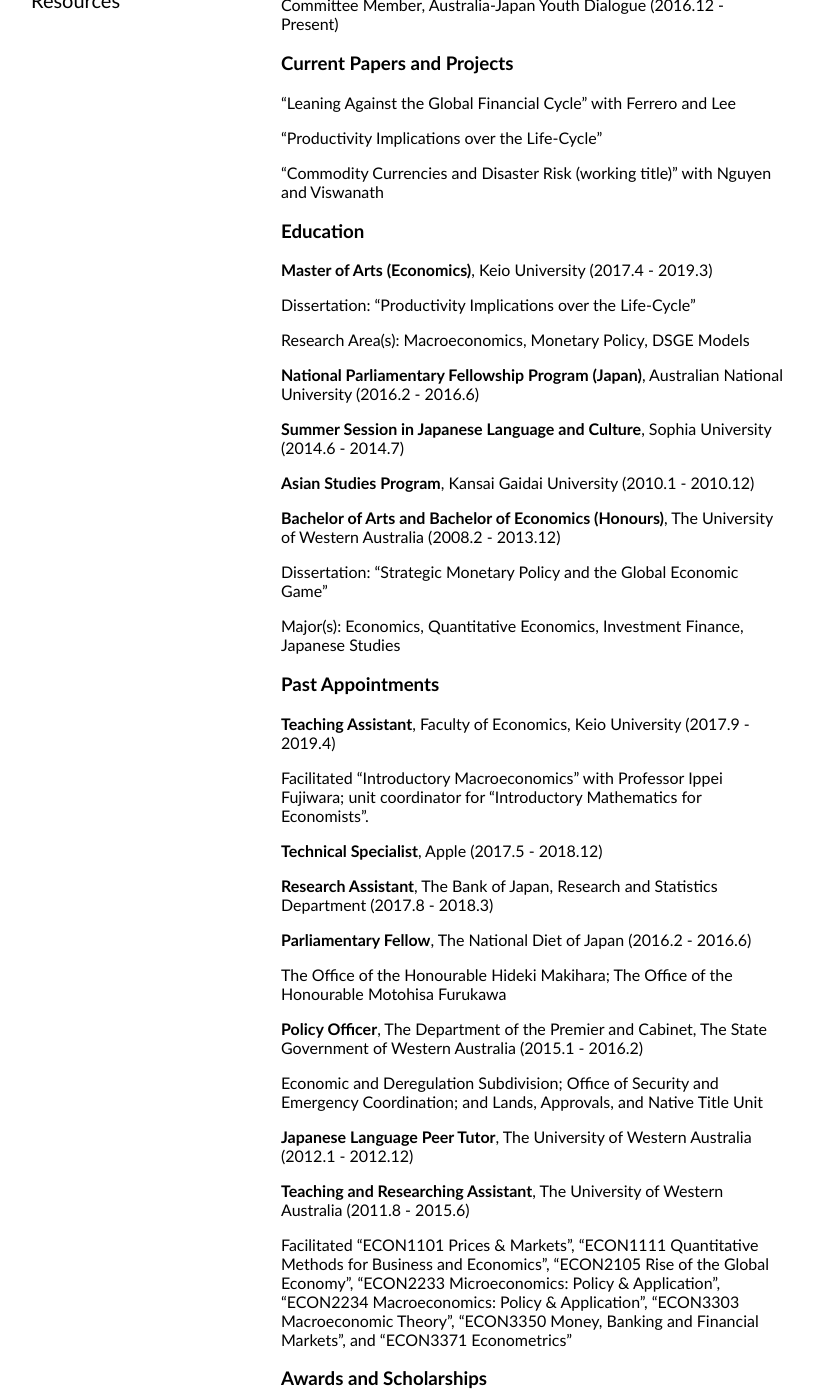
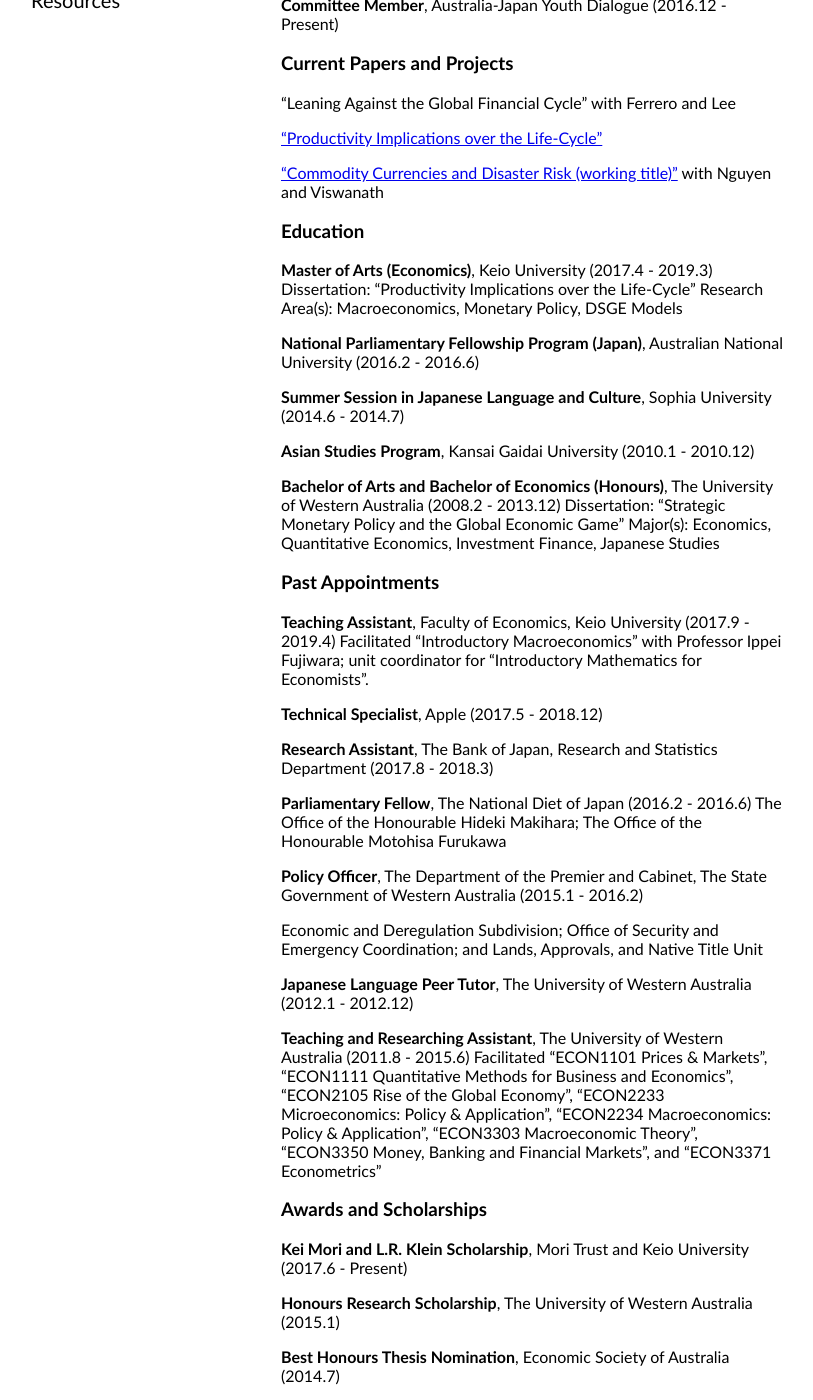
Before and after one commit to sharperlight/thehonourroll, a Jekyll site: the page built from htmlcv.md, in a window 1280 px wide and 1400 px high, scrolled down 379 px. Shown: the whole window, without its empty margins (233-1046 px from the left). Built offline with Jekyll 4.4.1, drawn with Linux system fonts in a browser that asks for light colours; our own code applies the rules of GitHub Pages for plain Markdown files; some of the changed lines change nothing that is shown.

Commit message:
Update 3
further formatting

```diff
--- a/htmlcv.md
+++ b/htmlcv.md
@@ -10,22 +10,20 @@ layout: other
 
 ### Current Extra Curricular Activities
 
-Committee Member, Australia-Japan Youth Dialogue (2016.12 - Present)
+**Committee Member**, Australia-Japan Youth Dialogue (2016.12 - Present)
 
 ### Current Papers and Projects
 
 “Leaning Against the Global Financial Cycle” with Ferrero and Lee
 
-"Productivity Implications over the Life-Cycle"
+["Productivity Implications over the Life-Cycle"](https://drive.google.com/open?id=1E1Yh-11jFemYWoKd5USTMCP4OXglM7ql)
 
-"Commodity Currencies and Disaster Risk (working title)" with Nguyen and Viswanath
+["Commodity Currencies and Disaster Risk (working title)"](https://drive.google.com/open?id=1X_UVCYTe10ZBDMINkCgloLgtJhEETmWq) with Nguyen and Viswanath
 
 
 ### Education
 **Master of Arts (Economics)**, Keio University (2017.4 - 2019.3)
-
 Dissertation: "Productivity Implications over the Life-Cycle"
-
 Research Area(s): Macroeconomics, Monetary Policy, DSGE Models
 
 **National Parliamentary Fellowship Program (Japan)**, Australian National University (2016.2 - 2016.6)
@@ -35,15 +33,12 @@ Research Area(s): Macroeconomics, Monetary Policy, DSGE Models
 **Asian Studies Program**, Kansai Gaidai University (2010.1 - 2010.12)
 
 **Bachelor of Arts and Bachelor of Economics (Honours)**, The University of Western Australia (2008.2 - 2013.12)
-
 Dissertation: "Strategic Monetary Policy and the Global Economic Game"
-
 Major(s): Economics, Quantitative Economics, Investment Finance, Japanese Studies
 
 ### Past Appointments
 
 **Teaching Assistant**, Faculty of Economics, Keio University (2017.9 - 2019.4)
-
 Facilitated "Introductory Macroeconomics" with Professor Ippei Fujiwara; unit coordinator for "Introductory Mathematics for Economists".
 
 **Technical Specialist**, Apple (2017.5 - 2018.12)
@@ -51,7 +46,6 @@ Facilitated "Introductory Macroeconomics" with Professor Ippei Fujiwara; unit co
 **Research Assistant**, The Bank of Japan, Research and Statistics Department (2017.8 - 2018.3)
 
 **Parliamentary Fellow**, The National Diet of Japan (2016.2 - 2016.6)
-
 The Office of the Honourable Hideki Makihara; The Office of the Honourable Motohisa Furukawa
 
 **Policy Officer**, The Department of the Premier and Cabinet, The State Government of Western Australia (2015.1 - 2016.2)
@@ -61,7 +55,6 @@ Economic and Deregulation Subdivision; Office of Security and Emergency Coordina
 **Japanese Language Peer Tutor**, The University of Western Australia (2012.1 - 2012.12)
 
 **Teaching and Researching Assistant**, The University of Western Australia (2011.8 - 2015.6)
-
 Facilitated "ECON1101 Prices & Markets", "ECON1111 Quantitative Methods for Business and Economics", "ECON2105 Rise of the Global Economy", "ECON2233 Microeconomics: Policy & Application", "ECON2234 Macroeconomics: Policy & Application", "ECON3303 Macroeconomic Theory", "ECON3350 Money, Banking and Financial Markets", and "ECON3371 Econometrics"
 
 
```
Also changed, not shown: about.md (+1 -0 lines), 3 other files.
